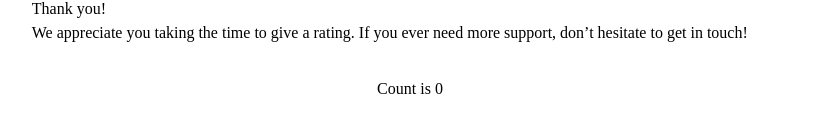
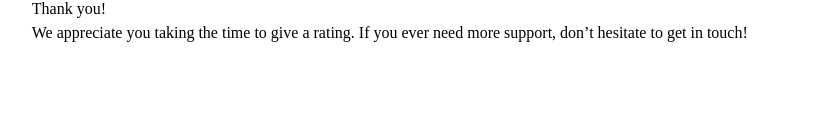
Before and after one commit to JammiM/Interactive-rating-component-with-react.js-and-vitest, a React (Vite) app: page / in a window 1280 px wide. Shown: the part 307-440 px from the top of the page, without its empty margins (230-1049 px from the left). Built offline with nearby package versions, Linux system fonts and the light colour scheme.

Commit message:
Removed some unused boilerplate

```diff
--- a/src/App.jsx
+++ b/src/App.jsx
@@ -3,20 +3,10 @@
 import { RatingCard } from "./components/RatingCard";
 
 function App() {
-  const [count, setCount] = useState(0);
-
   return (
     <>
       <section id="center">
         <RatingCard />
-
-        <button
-          type="button"
-          className="counter"
-          onClick={() => setCount((count) => count + 1)}
-        >
-          Count is {count}
-        </button>
       </section>
     </>
   );
```
